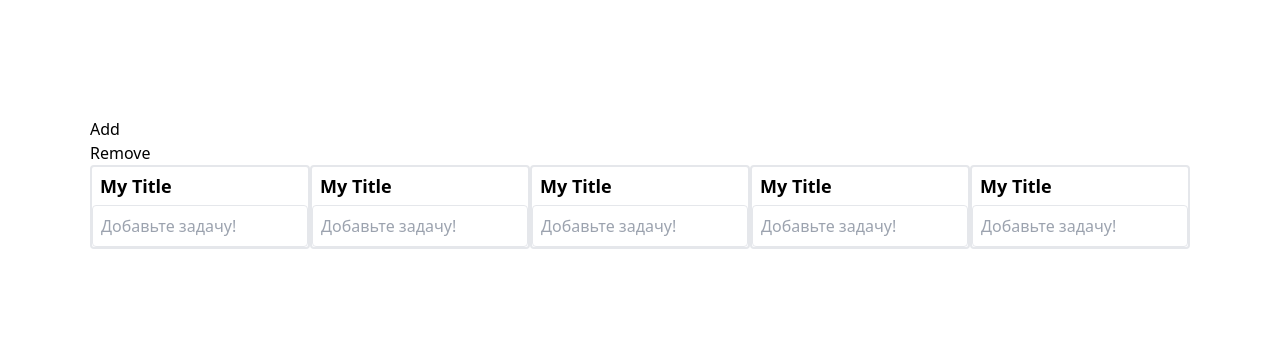
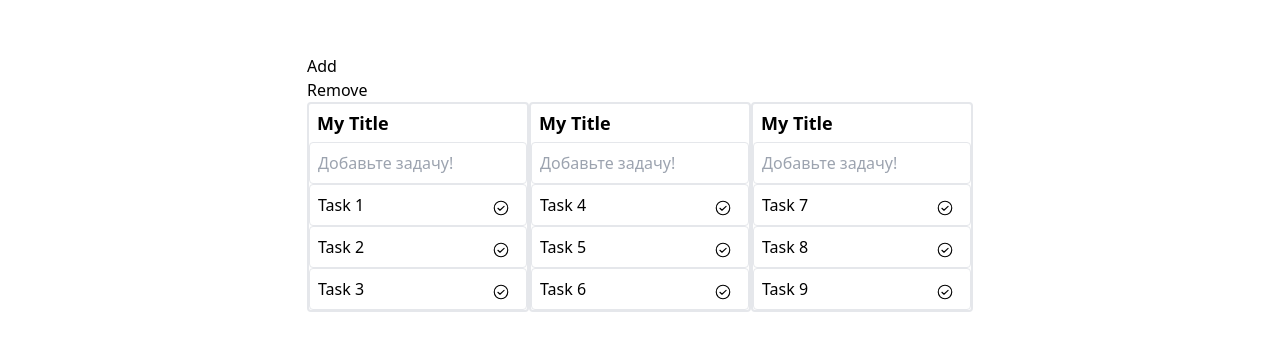
Before and after one commit to pablosukaban/semi-trello, a React (Vite) app: page / in a window 1280 px wide. Shown: the part 217-568 px from the top of the page. Built offline with nearby package versions, Linux system fonts and the light colour scheme.

Commit message:
all in reducers

```diff
--- a/index.html
+++ b/index.html
@@ -4,7 +4,7 @@
     <meta charset="UTF-8" />
     <link rel="icon" type="image/svg+xml" href="/vite.svg" />
     <meta name="viewport" content="width=device-width, initial-scale=1.0" />
-    <title>Vite + React + TS</title>
+    <title>Полу трелло полу пидр</title>
   </head>
   <body>
     <div id="root"></div>
--- a/package.json
+++ b/package.json
@@ -10,6 +10,7 @@
   },
   "dependencies": {
     "@types/uuid": "^8.3.4",
+    "phosphor-react": "^1.4.1",
     "prettier": "^2.7.1",
     "react": "^18.2.0",
     "react-dom": "^18.2.0",
--- a/src/App.tsx
+++ b/src/App.tsx
@@ -2,10 +2,13 @@ import React from 'react';
 import Board from './components/Board';
 
 const App = () => {
-    // TODO: Менять титл, завершать задачу, менять задачу, драгдроп
+    // DONE: Менять титл, завершать задачу, добавлять/удалять столбцы
+    // TODO: Подробная инфа задачи, менять задачу, драгдроп, ограничить по ширине высоте, удалить конкретный столбец
     return (
-        <div className={'min-h-screen flex justify-center items-center'}>
-            <Board />
+        <div className={'max-w-[1000px] mx-auto '}>
+            <div className={'min-h-screen flex justify-center items-center'}>
+                <Board />
+            </div>
         </div>
     );
 };
--- a/src/components/Board.tsx
+++ b/src/components/Board.tsx
@@ -1,96 +1,29 @@
-import React, { useState, useRef, useEffect, ReactElement } from 'react';
-import { TitleComponent } from './TitleComponent';
-import { v4 as uuidv4 } from 'uuid';
+import React, { useReducer } from 'react';
+import { Column } from './Column';
+import { BoardActions, initialTasks, taskReducer } from '../taskReducer';
 
-type TaskType = {
-    id: string;
-    value: string;
-};
+const Board = () => {
+    const [columnsArray, dispatch] = useReducer(taskReducer, initialTasks);
 
-const columnGenerator = () => {
-    return { id: uuidv4(), element: <Column /> };
-};
-
-const Column = () => {
-    const [task, setTask] = useState<TaskType>({ id: uuidv4(), value: '' });
-    const [tasksArray, setTasksArray] = useState<TaskType[]>([]);
-
-    const handleInputChange = (e: React.ChangeEvent<HTMLTextAreaElement>) => {
-        setTask((prevState) => ({ ...prevState, value: e.target.value }));
+    const handleAddColumn = () => {
+        dispatch({ type: BoardActions.BOARD_ADDED });
     };
 
-    const handleKeyDown = (e: React.KeyboardEvent<HTMLTextAreaElement>) => {
-        if (e.code === 'Enter') {
-            e.preventDefault();
-            setTasksArray((prevState) => [...prevState, task]);
-            setTask({ id: uuidv4(), value: '' });
-        }
+    const handleRemoveColumn = () => {
+        dispatch({ type: BoardActions.BOARD_REMOVED });
     };
 
     return (
-        <div
-            className={
-                'flex flex-col justify-center items-center  border-2 rounded max-w-[220px] overflow-x-hidden '
-            }
-        >
-            <TitleComponent title={'My Title '} />
-            <textarea
-                placeholder={'Добавьте задачу!'}
-                wrap={'soft'}
-                className={'w-full p-2 border rounded break-words resize-none'}
-                rows={1}
-                onChange={handleInputChange}
-                onKeyDown={handleKeyDown}
-                value={task.value}
-            />
-            <div
-                className={
-                    'flex flex-col justify-center items-center w-full overflow-y-auto'
-                }
-            >
-                {tasksArray.map((item) => (
-                    <div
-                        className={
-                            'border rounded w-full pl-2 pr-4 py-2 flex justify-between items-start '
-                        }
-                        key={item.id}
-                    >
-                        <div>{item.value}</div>
-                        <div className={'self-end'}>but</div>
-                    </div>
-                ))}
-            </div>
-        </div>
-    );
-};
-
-const Board = () => {
-    const [columnsArray, setColumnsArray] = useState<
-        { id: string; element: ReactElement }[]
-    >(() => {
-        return new Array(5).fill(0).map((item) => columnGenerator());
-    });
-
-    const handleAddColumn = () => {
-        setColumnsArray((prevState) => [...prevState, columnGenerator()]);
-    };
-
-    const handleRemoveColumn = () => {
-        const withoutLast = columnsArray.filter(
-            (item) => columnsArray.indexOf(item) !== columnsArray.length - 1
-        );
-        setColumnsArray(withoutLast)
-    };
-
-    return (
-        <div className={'flex flex-col justify-center items-start'}>
+        <div className={'flex flex-col justify-start items-start'}>
             <button onClick={handleAddColumn}>Add</button>
             <button onClick={handleRemoveColumn}>Remove</button>
-            <div className={'flex justify-center items-start'}>
+            <div className={'flex justify-start items-start'}>
                 {columnsArray.map((item) => (
-                    <React.Fragment key={item.id}>
-                        {item.element}
-                    </React.Fragment>
+                    <Column
+                        key={item.id}
+                        columnItem={item}
+                        dispatch={dispatch}
+                    />
                 ))}
             </div>
         </div>
--- a/src/components/Column.tsx
+++ b/src/components/Column.tsx
@@ -2,6 +2,7 @@ import React, { useState } from 'react';
 import { v4 as uuidv4 } from 'uuid';
 import { TitleComponent } from './TitleComponent';
 import { TaskComponent } from './TaskComponent';
+import { BoardActions, BoardActionTypes, BoardType } from '../taskReducer';
 
 export type TaskType = {
     id: string;
@@ -9,13 +10,17 @@ export type TaskType = {
     done: boolean;
 };
 
-export const Column = () => {
+type ColumnProps = {
+    columnItem: BoardType;
+    dispatch: (action: BoardActionTypes) => void;
+};
+
+export const Column: React.FC<ColumnProps> = ({ columnItem, dispatch }) => {
     const [task, setTask] = useState<TaskType>({
         id: uuidv4(),
         value: '',
         done: false,
     });
-    const [tasksArray, setTasksArray] = useState<TaskType[]>([]);
 
     const handleInputChange = (e: React.ChangeEvent<HTMLTextAreaElement>) => {
         setTask((prevState) => ({ ...prevState, value: e.target.value }));
@@ -24,18 +29,21 @@ export const Column = () => {
     const handleKeyDown = (e: React.KeyboardEvent<HTMLTextAreaElement>) => {
         if (e.code === 'Enter') {
             e.preventDefault();
-            setTasksArray((prevState) => [...prevState, task]);
+            dispatch({
+                type: BoardActions.TASK_ADDED,
+                columnId: columnItem.id,
+                newTask: task,
+            });
             setTask({ id: uuidv4(), value: '', done: false });
         }
     };
 
     const handleTaskSetDone = (id: string) => {
-        console.log(id);
-        const changedArray = tasksArray.map((item) => {
-            if (item.id !== id) return item;
-            return { ...item, done: !item.done };
+        dispatch({
+            type: BoardActions.TASK_FINISHED,
+            taskId: id,
+            columnId: columnItem.id,
         });
-        setTasksArray(changedArray);
     };
 
     return (
@@ -55,7 +63,7 @@ export const Column = () => {
                 value={task.value}
             />
             <div className={'flex flex-col justify-center items-center w-full'}>
-                {tasksArray.map((item) => (
+                {columnItem.itemsList.map((item) => (
                     <TaskComponent
                         key={item.id}
                         task={item}
--- /dev/null
+++ b/src/taskReducer.ts
@@ -0,0 +1,132 @@
+import { v4 as uuidv4 } from 'uuid';
+import { TaskType } from './components/Column';
+
+export type BoardType = {
+    id: string;
+    title: string;
+    itemsList: TaskType[];
+};
+
+export enum BoardActions {
+    BOARD_ADDED = 'board_added',
+    BOARD_REMOVED = 'board_removed',
+    TASK_ADDED = 'task_added',
+    TASK_FINISHED = 'task_finished',
+}
+
+type AddBoardAction = {
+    type: BoardActions.BOARD_ADDED;
+};
+
+type RemoveBoardAction = {
+    type: BoardActions.BOARD_REMOVED;
+};
+
+type AddTaskAction = {
+    type: BoardActions.TASK_ADDED;
+    columnId: string;
+    newTask: TaskType;
+};
+
+type FinishTaskAction = {
+    type: BoardActions.TASK_FINISHED;
+    columnId: string;
+    taskId: string;
+};
+
+export type BoardActionTypes =
+    | AddBoardAction
+    | RemoveBoardAction
+    | AddTaskAction
+    | FinishTaskAction;
+
+export const initialTasks: BoardType[] = [
+    {
+        id: uuidv4(),
+        title: 'Доска № 1',
+        itemsList: [
+            { id: uuidv4(), value: 'Task 1', done: false },
+            { id: uuidv4(), value: 'Task 2', done: false },
+            { id: uuidv4(), value: 'Task 3', done: false },
+        ],
+    },
+    {
+        id: uuidv4(),
+        title: 'Доска № 2',
+        itemsList: [
+            { id: uuidv4(), value: 'Task 4', done: false },
+            { id: uuidv4(), value: 'Task 5', done: false },
+            { id: uuidv4(), value: 'Task 6', done: false },
+        ],
+    },
+    {
+        id: uuidv4(),
+        title: 'Доска № 3',
+        itemsList: [
+            { id: uuidv4(), value: 'Task 7', done: false },
+            { id: uuidv4(), value: 'Task 8', done: false },
+            { id: uuidv4(), value: 'Task 9', done: false },
+        ],
+    },
+];
+
+export const taskReducer = (
+    state: BoardType[],
+    action: BoardActionTypes
+): BoardType[] => {
+    switch (action.type) {
+        case BoardActions.BOARD_ADDED: {
+            return [
+                ...state,
+
+                {
+                    id: uuidv4(),
+                    title: `Доска № ${state.length}`,
+                    itemsList: [
+                        { id: uuidv4(), value: 'Task 7', done: false },
+                        { id: uuidv4(), value: 'Task 8', done: false },
+                        { id: uuidv4(), value: 'Task 9', done: false },
+                    ],
+                },
+            ];
+        }
+        case BoardActions.BOARD_REMOVED: {
+            return state.filter(
+                (item) => state.indexOf(item) !== state.length - 1
+            );
+        }
+        case BoardActions.TASK_ADDED: {
+            return state.map((column) => {
+                if (action.columnId === column.id) {
+                    return {
+                        ...column,
+                        itemsList: [...column.itemsList, action.newTask],
+                    };
+                }
+                return column;
+            });
+        }
+
+        case BoardActions.TASK_FINISHED: {
+            return state.map((column) => {
+                if (column.id === action.columnId) {
+                    return {
+                        ...column,
+                        itemsList: column.itemsList.map((task) => ({
+                            ...task,
+                            done:
+                                task.id === action.taskId
+                                    ? !task.done
+                                    : task.done,
+                        })),
+                    };
+                }
+                return column;
+            });
+        }
+
+        default: {
+            return state;
+        }
+    }
+};
```
Also changed, not shown: 1 other file (tests, documents, lock files or other folders).
